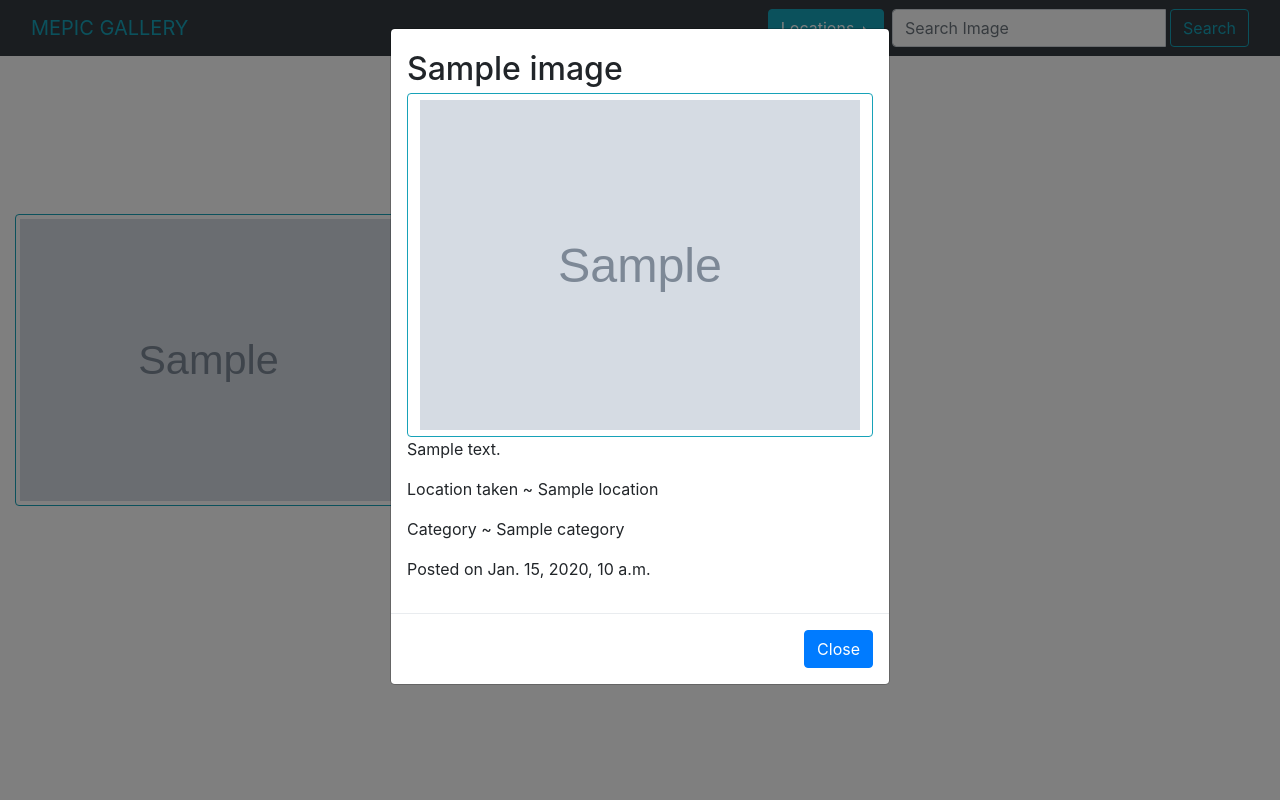
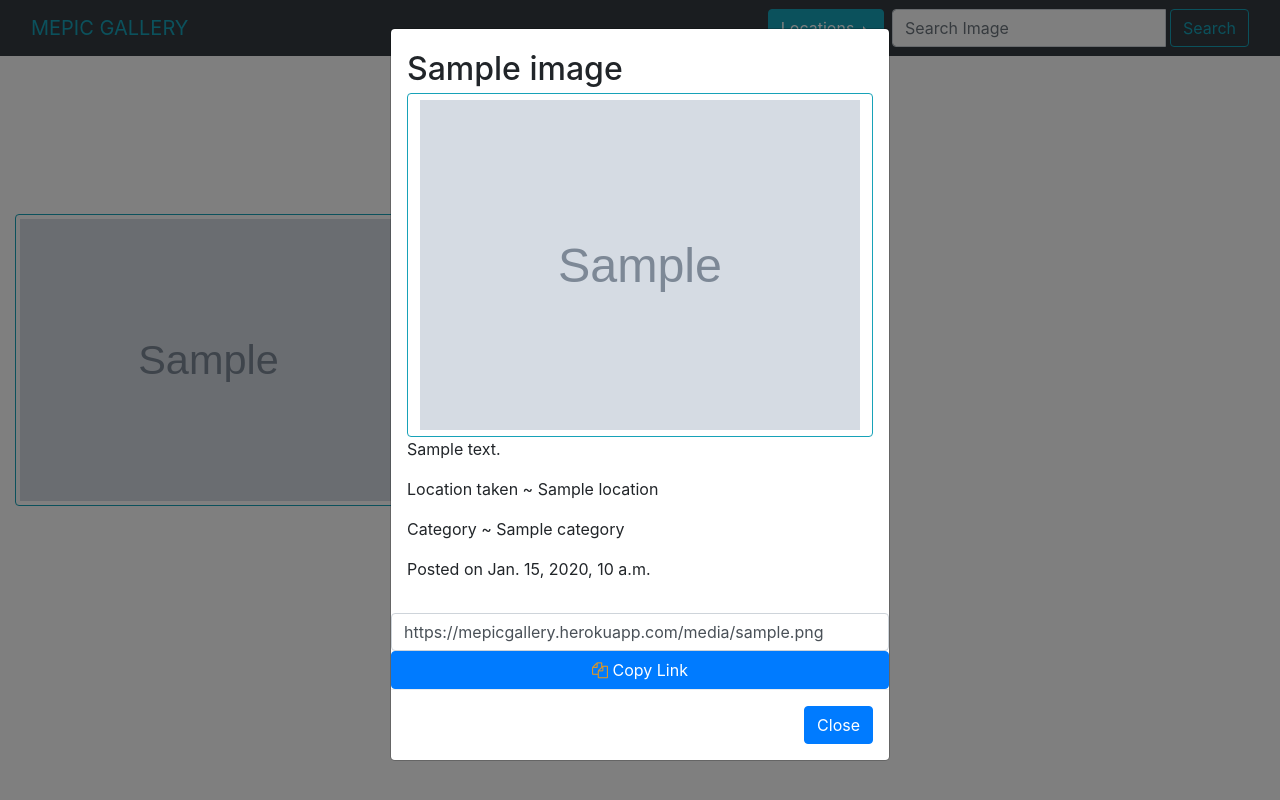
Before and after one commit to loisemuthoni/mepic, a Django app: page / in a window 1280 px wide, after a click that opens the changed part. Run offline with Django 3.2, Linux system fonts and the light colour scheme; tables that the repository leaves empty hold one stand-in row (values such as "Sample post"); grey boxes marked "Sample" are stand-in pictures; some libraries are stand-ins or nearby versions.

Commit message:
added a link to the images

```diff
--- a/photo/templates/home.html
+++ b/photo/templates/home.html
@@ -34,6 +34,10 @@
                   <p>Category ~ {{image.category}}</p>
                   <p>Posted on {{image.pub_date}}</p>
                 </div>
+                <input type="text" id="imagelink" class="form-control input-sm" value="https://mepicgallery.herokuapp.com{{image.image_path.url}}" class="hidden">
+                <button class="btn btn-primary" onclick="CopyFunction()">
+                    <i class="fa fa-copy" style="color: #D6962C"></i> Copy Link
+                </button>
                 <div class="modal-footer">
                   <button type="button" class="btn btn-primary" data-dismiss="modal">Close</button>
                 </div>
```
